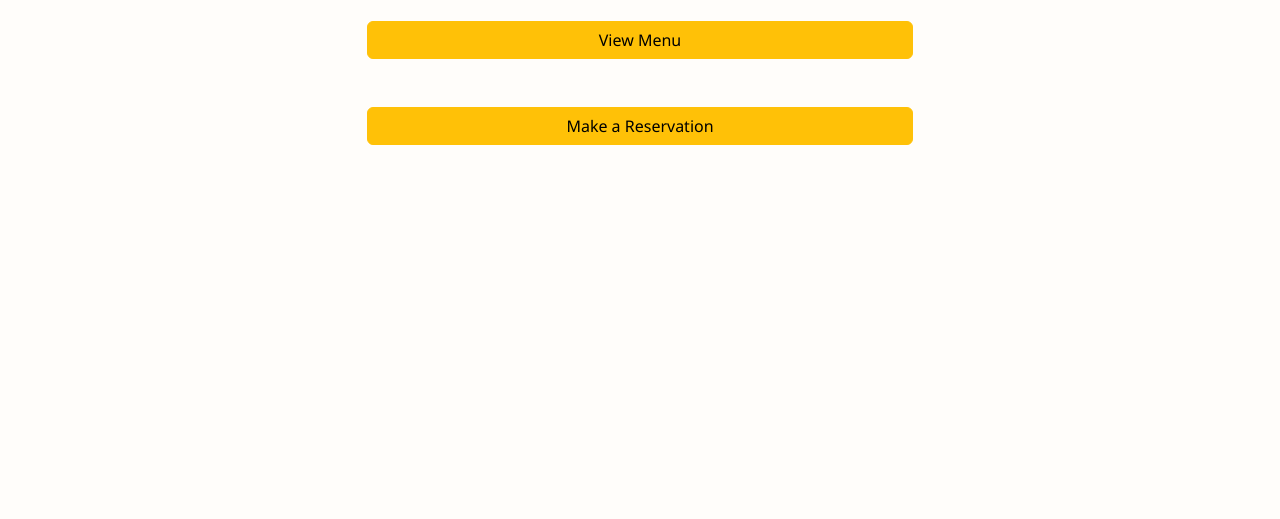
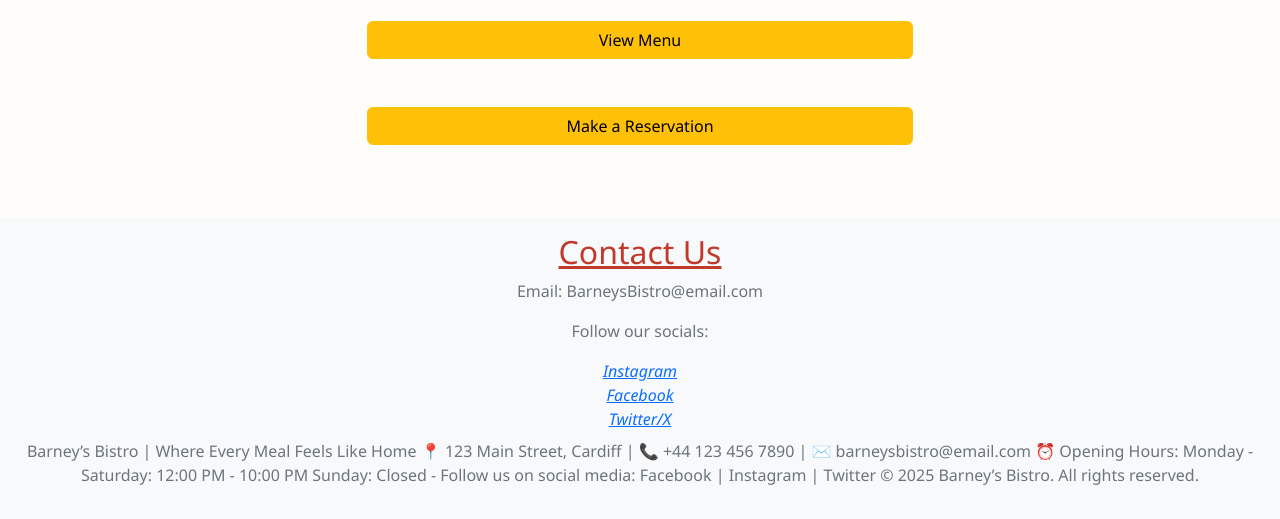
Before and after one commit to MARKANTONY04/project3_django, a Django app: page / in a window 1280 px wide. Shown: the part 813-1332 px from the top of the page. Before the commit the page ends 958 px from the top, so only its background shows below. Run offline with Django 4.2, Linux system fonts and the light colour scheme.

Commit message:
updated and styled footer in base.html

```diff
--- a/templates/base.html
+++ b/templates/base.html
@@ -3,26 +3,28 @@
 <!DOCTYPE html>
 <html lang="en">
   <head>
-    <meta charset="UTF-8">
+    <meta charset="UTF-8" />
     <title>{% block title %}Barney's Bistro{% endblock %}</title>
-    <meta name="viewport" content="width=device-width, initial-scale=1.0">
+    <meta name="viewport" content="width=device-width, initial-scale=1.0" />
 
     <!-- Bootstrap CSS -->
     <link
       href="https://cdn.jsdelivr.net/npm/bootstrap@5.3.0/dist/css/bootstrap.min.css"
-        rel="stylesheet">
+      rel="stylesheet"
+    />
 
     <!-- Custom CSS -->
     <style>
       body {
-            font-family: 'Segoe UI', Tahoma, Geneva, Verdana, sans-serif;
+        font-family: "Segoe UI", Tahoma, Geneva, Verdana, sans-serif;
         background-color: #fffdfa;
         color: #333;
       }
       .navbar {
         background-color: #fff3cd;
       }
-        .navbar-brand, .nav-link {
+      .navbar-brand,
+      .nav-link {
         color: #8b4513 !important;
         font-weight: 500;
       }
@@ -35,11 +37,13 @@
         padding: 1rem 0;
         margin-top: 3rem;
       }
-        h1, h2, h3 {
+      h1,
+      h2,
+      h3 {
         color: #c0392b;
       }
       .menu_img {
-            width: 100% !important
+        width: 100% !important;
       }
       .no-bullets {
         list-style-type: none;
@@ -57,9 +61,15 @@
     <nav class="navbar navbar-expand-lg">
       <div class="container-fluid">
         <a class="navbar-brand" class="underline">Barney's Bistro</a>
-            <button class="navbar-toggler" type="button" data-bs-toggle="collapse"
-                data-bs-target="#navbarNav" aria-controls="navbarNav"
-                aria-expanded="false" aria-label="Toggle navigation">
+        <button
+          class="navbar-toggler"
+          type="button"
+          data-bs-toggle="collapse"
+          data-bs-target="#navbarNav"
+          aria-controls="navbarNav"
+          aria-expanded="false"
+          aria-label="Toggle navigation"
+        >
           <span class="navbar-toggler-icon"></span>
         </button>
       </div>
@@ -70,8 +80,50 @@
     </main>
 
     <!-- Footer -->
-
-
+    <footer class="m-6 text-center footer">
+      <div>
+        <h2 class="underline">Contact Us</h2>
+        <p>Email: BarneysBistro@email.com</p>
+        <div>
+          <p>Follow our socials:</p>
+          <!-- This social links section was used in a previous project of mine (boardwalk games) that I had written up the code with Code Institute-->
+          <div class="social-links my-2">
+            <a
+              href="https://www.instagram.com"
+              target="_blank"
+              aria-label="Visit our Instagram page (opens in a new tab)"
+              rel="noopener"
+              ><i class="fa-brands fa-instagram social-links"> Instagram</i></a
+            >
+            <br />
+            <a
+              href="https://www.facebook.com"
+              target="_blank"
+              aria-label="Visit our Facebook page (opens in a new tab)"
+              rel="noopener"
+              ><i class="fa-brands fa-square-facebook social-links">
+                Facebook</i
+              ></a
+            >
+            <br />
+            <a
+              href="https://www.x.com"
+              target="_blank"
+              aria-label="Visit our X feed (opens in a new tab)"
+              rel="noopener"
+              ><i class="fa-brands fa-x-twitter social-links"> Twitter/X</i></a
+            >
+          </div>
+          <p>
+            Barney’s Bistro | Where Every Meal Feels Like Home 📍 123 Main
+            Street, Cardiff | 📞 +44 123 456 7890 | ✉️ barneysbistro@email.com
+            ⏰ Opening Hours: Monday - Saturday: 12:00 PM - 10:00 PM
+            Sunday: Closed - Follow us on social media: Facebook |
+            Instagram | Twitter © 2025 Barney’s Bistro. All rights reserved.
+          </p>
+        </div>
+      </div>
+    </footer>
 
     <script src="https://cdn.jsdelivr.net/npm/bootstrap@5.3.0/dist/js/bootstrap.bundle.min.js"></script>
 
```
Lines whose indentation alone changed are shown as unchanged.
